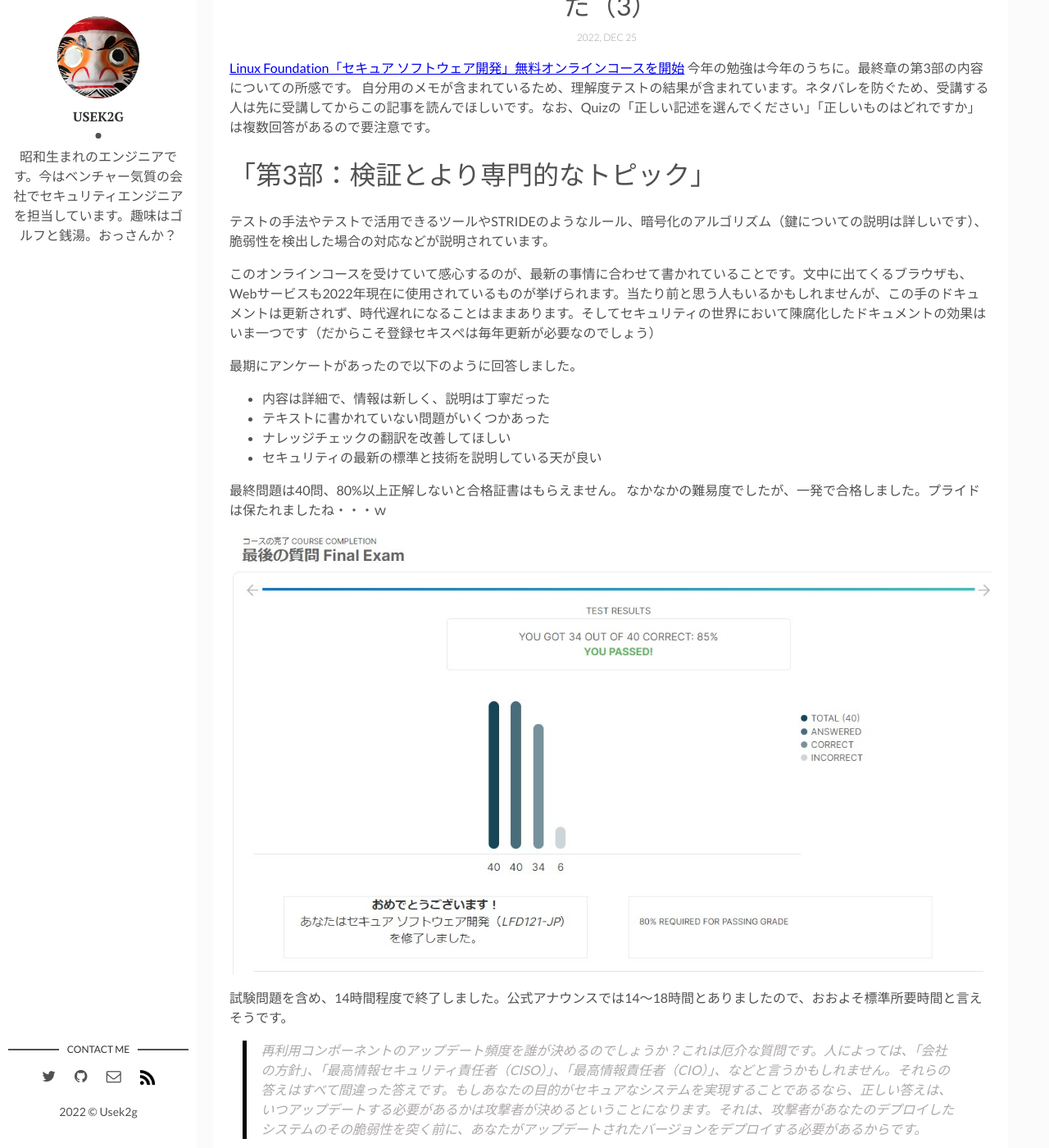
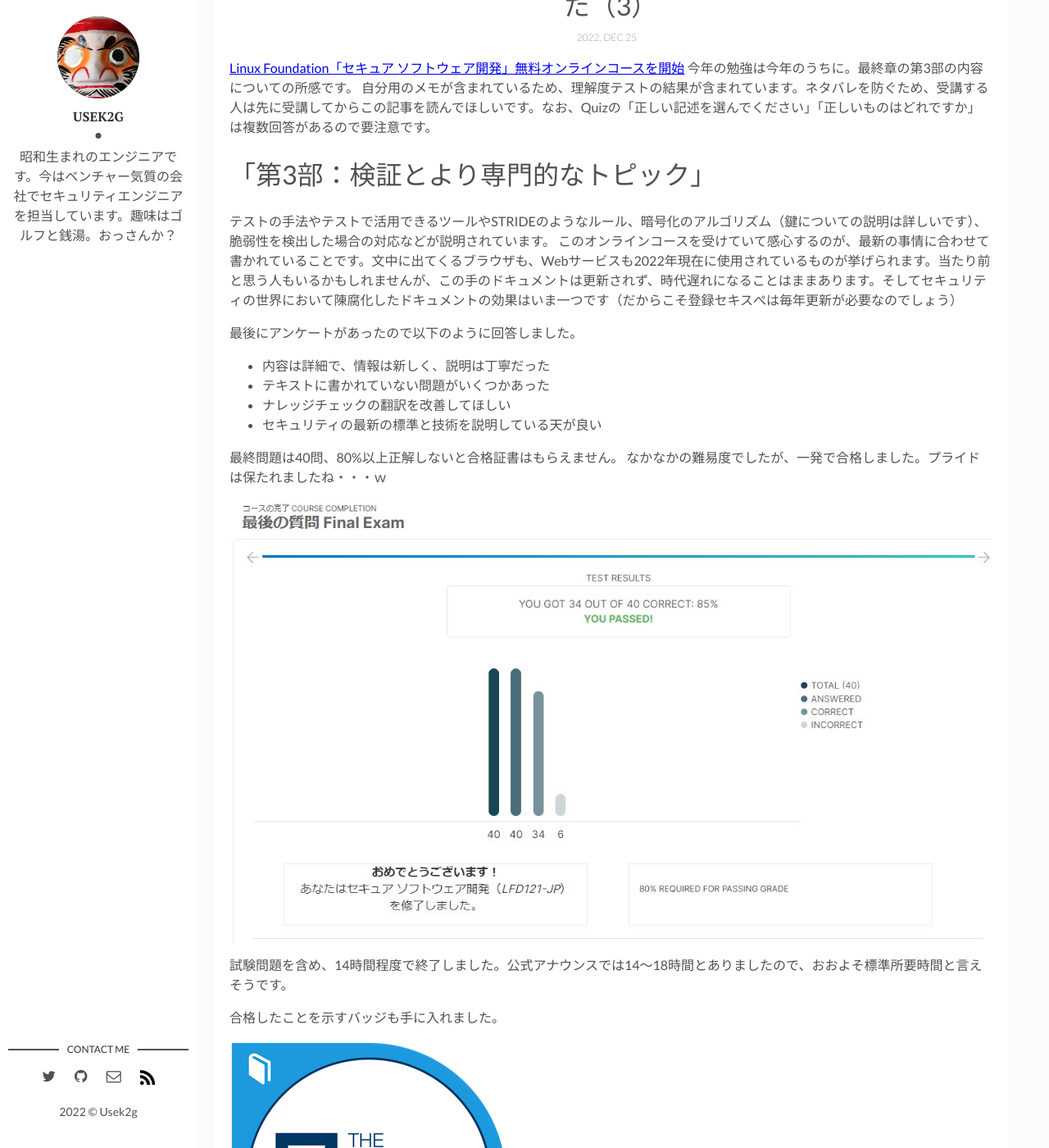
Before and after one commit to Usek2g/blog, a Jekyll site: the page built from _posts/2022-12-28-developing-secure-software-lfd121_3.markdown, in a window 1280 px wide and 1400 px high, scrolled down 606 px. Shown: the whole window at 82% size. Built offline with Jekyll 4.4.1, drawn with Linux system fonts in a browser that asks for light colours; some of the changed text lies outside the part shown.

Commit message:
fix articles

```diff
--- a/_posts/2022-12-22-developing-secure-software-lfd121_3.markdown
+++ b/_posts/2022-12-28-developing-secure-software-lfd121_3.markdown
@@ -14,10 +14,9 @@
 
 # 「第3部：検証とより専門的なトピック」
 テストの手法やテストで活用できるツールやSTRIDEのようなルール、暗号化のアルゴリズム（鍵についての説明は詳しいです）、脆弱性を検出した場合の対応などが説明されています。
-
 このオンラインコースを受けていて感心するのが、最新の事情に合わせて書かれていることです。文中に出てくるブラウザも、Webサービスも2022年現在に使用されているものが挙げられます。当たり前と思う人もいるかもしれませんが、この手のドキュメントは更新されず、時代遅れになることはままあります。そしてセキュリティの世界において陳腐化したドキュメントの効果はいま一つです（だからこそ登録セキスぺは毎年更新が必要なのでしょう）
 
-最期にアンケートがあったので以下のように回答しました。
+最後にアンケートがあったので以下のように回答しました。
 - 内容は詳細で、情報は新しく、説明は丁寧だった
 - テキストに書かれていない問題がいくつかあった
 - ナレッジチェックの翻訳を改善してほしい
@@ -26,21 +25,28 @@
 最終問題は40問、80%以上正解しないと合格証書はもらえません。
 なかなかの難易度でしたが、一発で合格しました。プライドは保たれましたね・・・ｗ
 
-<img src="{{site.baseurl}}/assets/img/lfd121-result.jpg" alt="">
+<img src="{{site.baseurl}}/assets/img/lfd121-result.jpg" alt="合格スコア">
 
 試験問題を含め、14時間程度で終了しました。公式アナウンスでは14〜18時間とありましたので、おおよそ標準所要時間と言えそうです。
+
+合格したことを示すバッジも手に入れました。
+
+<img src="{{site.baseurl}}/assets/img/lfd121budge.png" alt="バッジ">
+
+今回の章も得るものがたくさんありました。
 
 > 再利用コンポーネントのアップデート頻度を誰が決めるのでしょうか？これは厄介な質問です。人によっては、「会社の方針」、「最高情報セキュリティ責任者（CISO）」、「最高情報責任者（CIO）」、などと言うかもしれません。それらの答えはすべて間違った答えです。もしあなたの目的がセキュアなシステムを実現することであるなら、正しい答えは、いつアップデートする必要があるかは攻撃者が決めるということになります。それは、攻撃者があなたのデプロイしたシステムのその脆弱性を突く前に、あなたがアップデートされたバージョンをデプロイする必要があるからです。
 
 フォールスポジティブ/フォールスネガティブの覚え方はこの教科書のほうが分かりやすいですね。
-ポジティブ＝（問題があるため）報告＝偽陽性
-フォールスポジティブ＝誤って報告してしまった
+・ポジティブ＝（問題があるため）報告＝偽陽性
+
+・フォールスポジティブ＝誤って報告してしまった
 ∴　False positive (FP)：（不具合ではない「不具合」の）不正確な報告（「タイプ Iエラー」
 ↕
-フォールスネガティブ＝誤って報告しなかった
+・フォールスネガティブ＝誤って報告しなかった
 False negative (FN)：（不具合を）報告しなかったので不正確（「タイプIIエラー」）
 
-やはり知らないことがたくさんありました。
+知らないこともたくさんありました。
 
 > パスワードのハッシュ化やユーザごとのソルト化ハッシュは既に安全でないとされます。んぜ奈良攻撃屋はパスワード文字列とハッシュ化された文字列を比較できるデータを持っているだけでなく、ソルト化ハッシュもローカルでぶん回して推測ができ、パスワードを見つけることが可能だからです。代わりに「ユーザーごとの反復されるソルト化暗号ハッシュ（iterated per-user salted cryptographic hash）アルゴリズムと呼ばれる、この目的のための特別な種類のアルゴリズムを使用する必要があります。
 
@@ -63,7 +69,7 @@
 
 > ソフトウェア開発時に形式手法を用いることは、今日ではまれです。しかし、今後、形式手法の利用が一般的になるかもしれませんし、脆弱性によるリスクが極めて高いソフトウェアの開発を依頼されるかもしれません。
 
-こんな記事も出てきました。
+形式手法についてより理解するため以下の記事を読みました。
 [形式手法はなぜ流行っていないのか](https://qiita.com/autotaker1984/items/52cd65486a3186af080b)
 > 本記事について、「形式手法は流行っていない」というのは正確ではないのではないかという指摘をいただきました。組み込み系や社会インフラ系等バグを絶対に出せないシステム開発では形式手法がよく使われているそうです。
 > 誤解を招く紹介となっていたことをお詫びします
--- a/_posts/2022-12-18-riss-practical-training.markdown
+++ b/_posts/2022-12-31-riss-practical-training.markdown
@@ -1,7 +1,7 @@
 ---
 layout: post
 title:  "情報処理安全確保支援士の実践講習を受講しました"
-date:   2022-12-24 22:50:27 +0900
+date:   2022-12-31 22:50:27 +0900
 categories: riss
 img: riss.jpeg # Add image post (optional)
 tags: [security] # add tag
```
Also changed, not shown: other parts of _posts/2022-12-28-developing-secure-software-lfd121_3.markdown (+1 -1 lines), assets/img/david-freeman.jpg (deleted), assets/img/lfd121budge.png (added).
